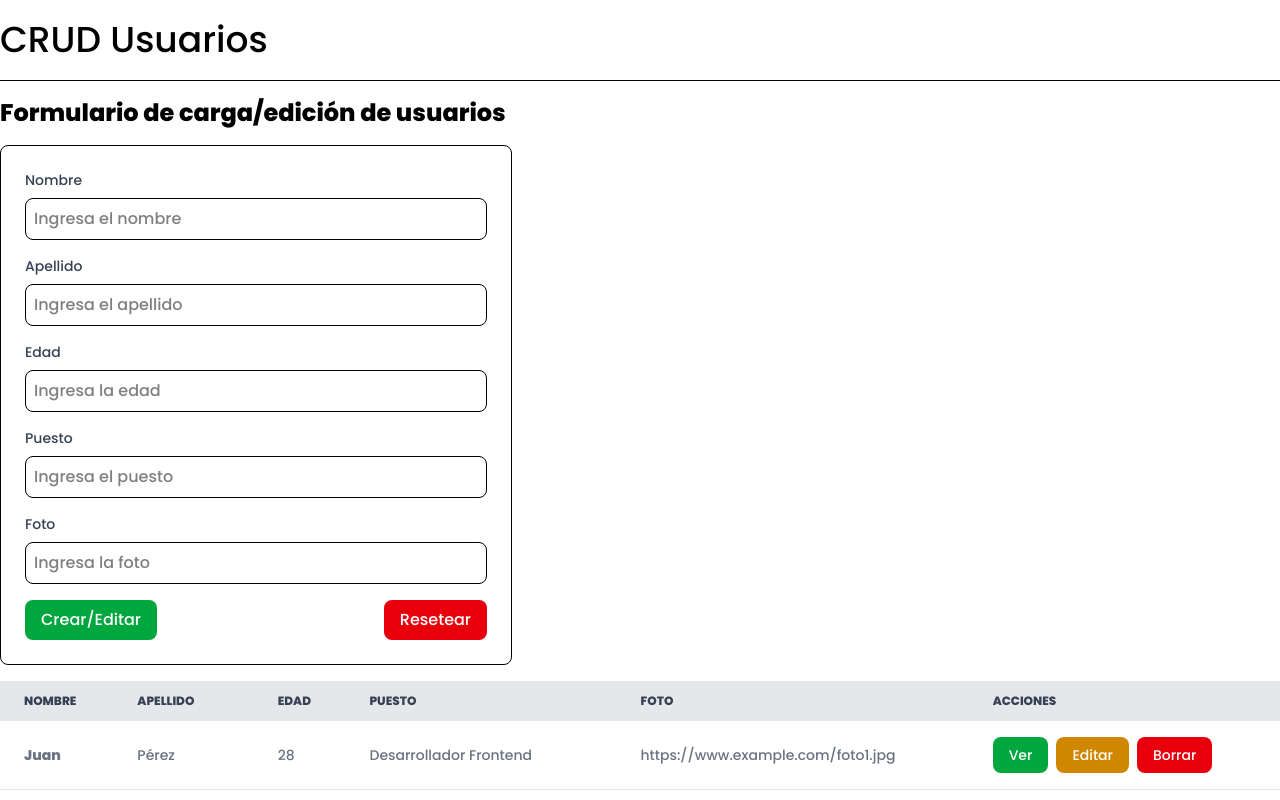
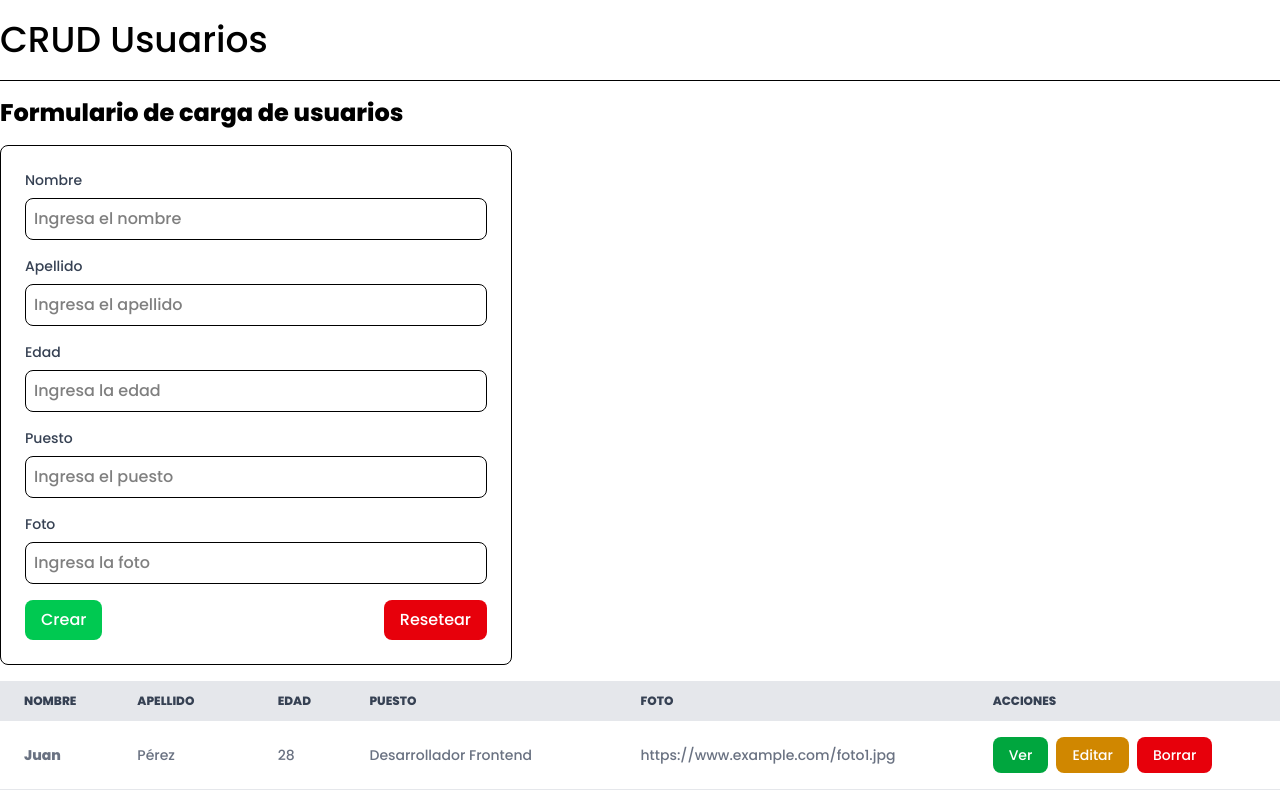
Before and after one commit to SofiaDeAlessandre/react-crud-usuarios-desafio-16, a React (Vite) app: page / in a window 1280 px wide. Shown: the top 800 px of the page. Built offline with nearby package versions, Linux system fonts and the light colour scheme.

Commit message:
se agregó funcionalidad de editar usuario

```diff
--- a/src/App.jsx
+++ b/src/App.jsx
@@ -4,19 +4,33 @@ import { useState } from "react";
 import USUARIOS from "./constants/USUARIOS";
 
 const App = () => {
-  const [usuarios, setUsuarios] = useState(USUARIOS)
+  const [usuarios, setUsuarios] = useState(USUARIOS);
+const [usuarioAEditar, setUsuarioAEditar] = useState(null)
 
   const agregarUsuario = (nuevoUsuario) => {
-const nuevoEstadoUsuarios = [...usuarios, nuevoUsuario]
+    nuevoUsuario.id = Date.now();
+    const nuevoEstadoUsuarios = [...usuarios, nuevoUsuario];
+    setUsuarios(nuevoEstadoUsuarios);
+  };
+
+  const editarUsuario = (usuarioEditado) => {
+const nuevoEstadoUsuarios = usuarios.map(usuario => usuario.id === usuarioEditado.id ? usuarioEditado : usuario)
+usuarioEditado.edad = Number(usuarioEditado.edad)
 setUsuarios(nuevoEstadoUsuarios)
-  }
+  };
+
+
+  const borrarUsuario = (id) => {
+    const nuevoEstadoUsuarios = usuarios.filter((usuario) => usuario.id !== id);
+    setUsuarios(nuevoEstadoUsuarios);
+  };
 
   return (
     <div className="container mx-auto">
       <h1 className="text-4xl my-5">CRUD Usuarios</h1>
       <hr />
-      <Formulario agregarUsuario={agregarUsuario}/>
-      <ListadoUsuarios usuarios={usuarios} />
+      <Formulario agregarUsuario={agregarUsuario} usuarioAEditar={usuarioAEditar} setUsuarioAEditar={setUsuarioAEditar} editarUsuario={editarUsuario}/>
+      <ListadoUsuarios usuarios={usuarios} borrarUsuario={borrarUsuario} setUsuarioAEditar={setUsuarioAEditar} />
     </div>
   );
 };
--- a/src/components/Fila.jsx
+++ b/src/components/Fila.jsx
@@ -1,5 +1,14 @@
 
-const Fila = ({usuario}) => {
+const Fila = ({usuario, borrarUsuario, setUsuarioAEditar}) => {
+
+  const  handleEliminar = (id) => {
+borrarUsuario(id)
+    }
+
+    const handleEditar = (usuario) => {
+setUsuarioAEditar(usuario)
+    }
+
   return (
     <tr className="bg-white border-b border-gray-200">
           <th className="px-6 py-4">{usuario.nombre}</th>
@@ -11,10 +20,10 @@ const Fila = ({usuario}) => {
             <button className="px-4 py-2 bg-green-600 text-white rounded-lg hover:bg-green-700 cursor-pointer mr-2">
               Ver
             </button>
-            <button className="px-4 py-2 bg-yellow-600 text-white rounded-lg hover:bg-yellow-700 cursor-pointer mr-2">
+            <button onClick={() => handleEditar(usuario)} className="px-4 py-2 bg-yellow-600 text-white rounded-lg hover:bg-yellow-700 cursor-pointer mr-2">
               Editar
             </button>
-            <button className="px-4 py-2 bg-red-600 text-white rounded-lg hover:bg-red-700 cursor-pointer mr-2">
+            <button onClick={() => handleEliminar(usuario.id)} className="px-4 py-2 bg-red-600 text-white rounded-lg hover:bg-red-700 cursor-pointer mr-2">
               Borrar
             </button>
           </td>
--- a/src/components/Formulario.jsx
+++ b/src/components/Formulario.jsx
@@ -1,13 +1,22 @@
-import { useState } from "react";
+import { useEffect, useState } from "react";
 
-const Formulario = ({ agregarUsuario }) => {
-  const [dataFormulario, setDataFormulario] = useState({
+const Formulario = ({ agregarUsuario, usuarioAEditar, setUsuarioAEditar, editarUsuario }) => {
+  const dataFormularioInicial = {
     id: null,
     nombre: "",
     apellido: "",
+    edad: "",
     puesto: "",
     foto: "",
-  });
+  };
+
+  const [dataFormulario, setDataFormulario] = useState(dataFormularioInicial);
+
+  useEffect(() => {
+    usuarioAEditar
+      ? setDataFormulario(usuarioAEditar)
+      : setDataFormulario(dataFormularioInicial);
+  }, [usuarioAEditar]);
 
   const handleChange = (e) => {
     const dataActualizada = {
@@ -19,13 +28,24 @@ const Formulario = ({ agregarUsuario }) => {
 
   const handleSubmit = (e) => {
     e.preventDefault();
-    agregarUsuario(dataFormulario);
+
+    if ( dataFormulario.id === null) {
+agregarUsuario(dataFormulario)
+    } else {
+editarUsuario(dataFormulario)
+    }
+setDataFormulario(dataFormularioInicial)
+  };
+
+  const handleReset = () => {
+    setDataFormulario(dataFormularioInicial);
+    setUsuarioAEditar(null);
   };
 
   return (
     <>
       <h2 className="text-2xl font-semibold my-4">
-        Formulario de carga/edición de usuarios
+        Formulario de {usuarioAEditar ? "edición" : "carga"} de usuarios
       </h2>
 
       <div className="max-w-lg mb-4">
@@ -111,12 +131,17 @@ const Formulario = ({ agregarUsuario }) => {
 
           <div className="flex justify-between">
             <button
-              className="px-4 py-2 bg-green-600 text-white rounded-lg hover:bg-green-700 cursor-pointer"
+              className={`px-4 py-2 ${
+                usuarioAEditar ? "bg-yellow-500" : "bg-green-500"
+              } text-white rounded-lg ${
+                usuarioAEditar ? "hover:bg-yellow-700" : "hover:bg-green-700"
+              } cursor-pointer`}
               type="submit"
             >
-              Crear/Editar
+              {usuarioAEditar ? "Editar" : "Crear"}
             </button>
             <button
+              onClick={handleReset}
               className="px-4 py-2 bg-red-600 text-white rounded-lg hover:bg-red-700 cursor-pointer"
               type="reset"
             >
--- a/src/components/ListadoUsuarios.jsx
+++ b/src/components/ListadoUsuarios.jsx
@@ -3,7 +3,7 @@ import Fila from "./Fila";
 
 
 
-const ListadoUsuarios = ({usuarios}) => {
+const ListadoUsuarios = ({usuarios, borrarUsuario, setUsuarioAEditar}) => {
 
 
   return (
@@ -21,7 +21,7 @@ const ListadoUsuarios = ({usuarios}) => {
       <tbody>
         {
           usuarios.map((usuario) => (
-            <Fila usuario={usuario} key={usuario.nombre}/>
+            <Fila usuario={usuario} key={usuario.nombre} borrarUsuario={borrarUsuario} setUsuarioAEditar={setUsuarioAEditar}/>
           ))
         }
       </tbody>
```
